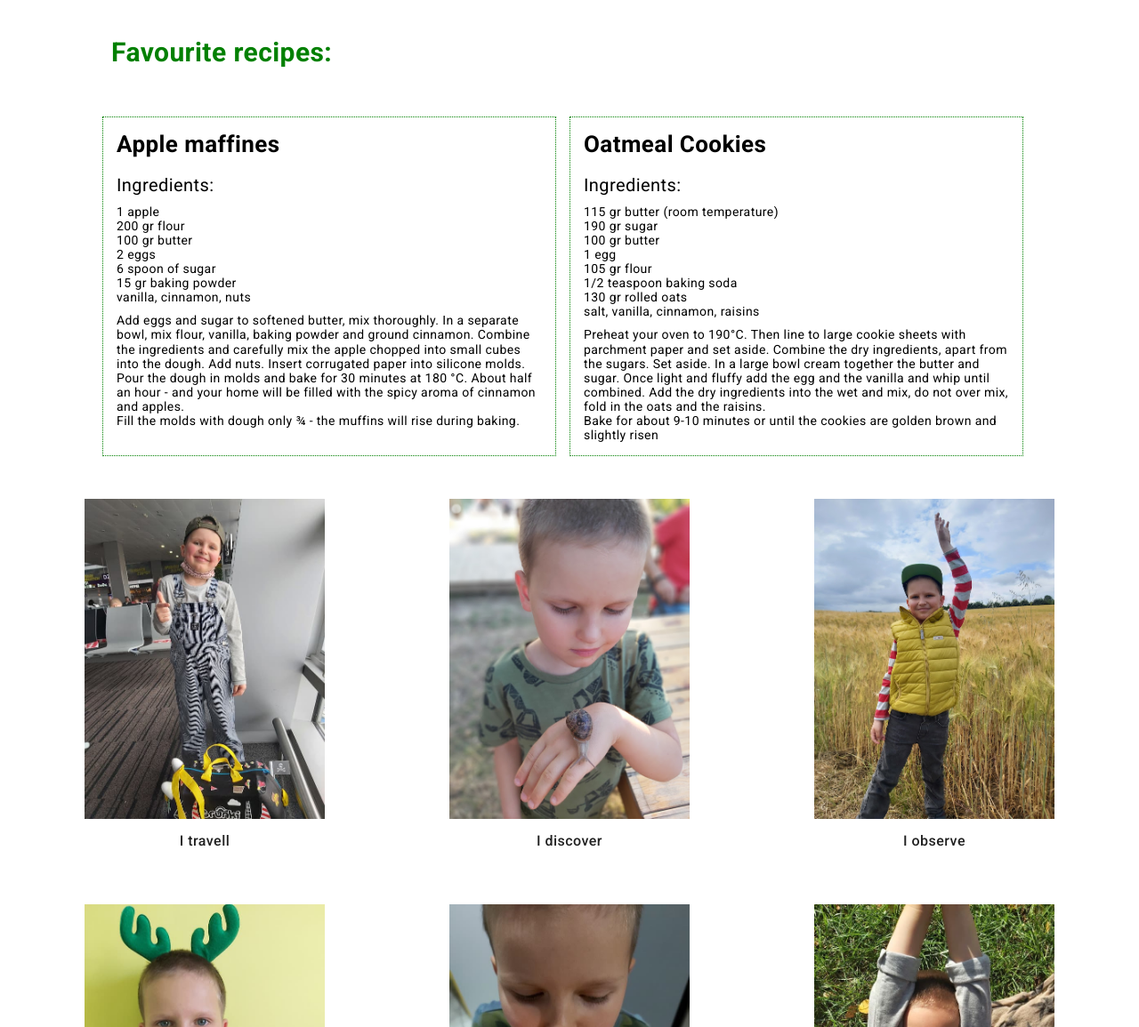
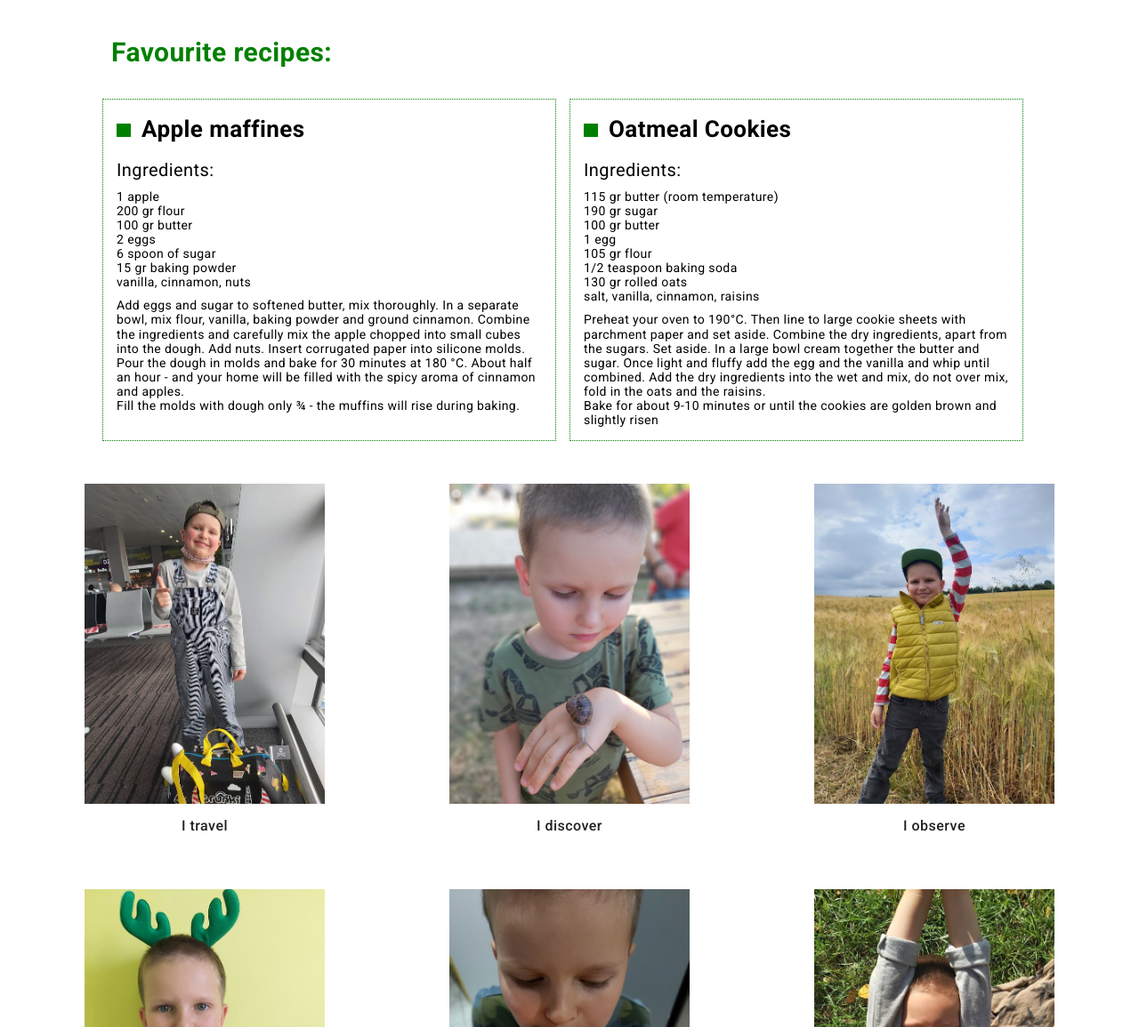
Before and after one commit to natysych/Kira, a plain HTML site: page index.html in a window 1280 px wide. Shown: the part 1020-2175 px from the top of the page at 89% size. Drawn offline with nearby package versions, Linux system fonts and the light colour scheme.

Commit message:
Kira_26092022

```diff
--- a/css/styles.css
+++ b/css/styles.css
@@ -241,7 +241,6 @@ color: var(--portcontacts-color);
 .header-recipes {
 margin-top: 50px;
 margin-left: 70px;
-margin-bottom: 20px;
 color: green;
 font-size: 30px;
 line-height: 1.16;
@@ -271,11 +270,20 @@ line-height: 1.16;
 }
 
 .recipes-items-name::before {
-    background-image: url(../images/point-right.svg);
-    content: '';
+    background-image: url(../images/point-down.svg);
+    background-repeat: no-repeat;
+    background-size: contain;
     width: 16px;
     height: 15px;
+    display: inline-block;
+    background-color: green;
+    content: '';
+    margin-top: 12px;
+    margin-right: 12px;
+}
 
+.recipes-items-name:hover:before {
+    background-color: black;
 }
 
 .ingredients {
--- a/index.html
+++ b/index.html
@@ -151,7 +151,7 @@
             <li>
                 <figure class="pic">
                 <img src="./images/23.jpg" alt="" width="270">
-                <figcaption class="pics-text">I travell</figcaption>
+                <figcaption class="pics-text">I travel</figcaption>
                 </figure>
             </li>
             <li>
```
Also changed, not shown: images/point-down.svg (added).
